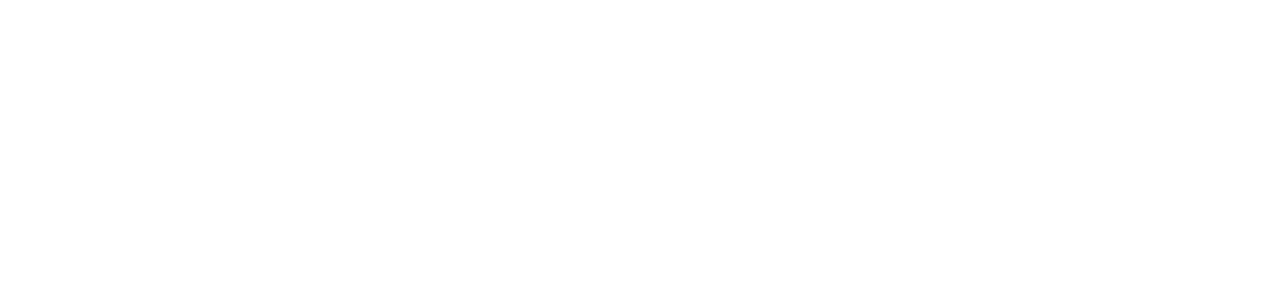
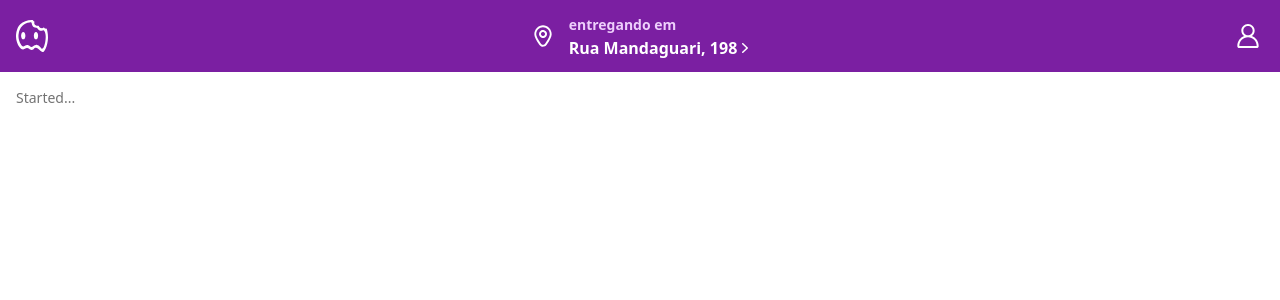
Before and after one commit to rafaelomodei/desafio-l2l-aiqfome, a Next.js app: page / in a window 1280 px wide. Shown: the top 300 px of the page. Built offline with nearby package versions, Linux system fonts and the light colour scheme.

Commit message:
feat: added header

```diff
--- a/src/app/page.tsx
+++ b/src/app/page.tsx
@@ -1,3 +1,12 @@
+import { Header } from '@/components/Header/Header';
+
 export default function Home() {
-  return <div>Started...</div>;
+  return (
+    <main className='min-h-screen bg-background'>
+      <Header />
+      <div className='p-4'>
+        <p className='text-sm text-muted-foreground'>Started...</p>
+      </div>
+    </main>
+  );
 }
--- /dev/null
+++ b/src/components/Header/Header.tsx
@@ -0,0 +1,49 @@
+'use client';
+
+import { MapPin, User } from 'lucide-react';
+import Image from 'next/image';
+import Link from 'next/link';
+
+export function Header() {
+  return (
+    <header className='flex items-center justify-between px-4 py-3 bg-primary'>
+      <Image
+        src='/svg/iconRoxo.svg'
+        alt='Logo aiqFome'
+        width={32}
+        height={32}
+      />
+      <div className='flex gap-[10px]'>
+        <Image
+          src='/svg/iconLocationDefault.svg'
+          alt='Logo aiqFome'
+          width={32}
+          height={32}
+        />
+        <div>
+          <span className='text-sm font-bold text-secondary'>
+            entregando em
+          </span>
+          <div className='flex'>
+            <h3 className='text-base font-bold flex items-center'>
+              Rua Mandaguari, 198
+            </h3>
+            <Image
+              src='/svg/iconArrow.svg'
+              alt='Logo aiqFome'
+              width={16}
+              height={16}
+            />
+          </div>
+        </div>
+      </div>
+
+      <Image
+        src='/svg/iconUser.svg'
+        alt='Logo aiqFome'
+        width={32}
+        height={32}
+      />
+    </header>
+  );
+}
```
